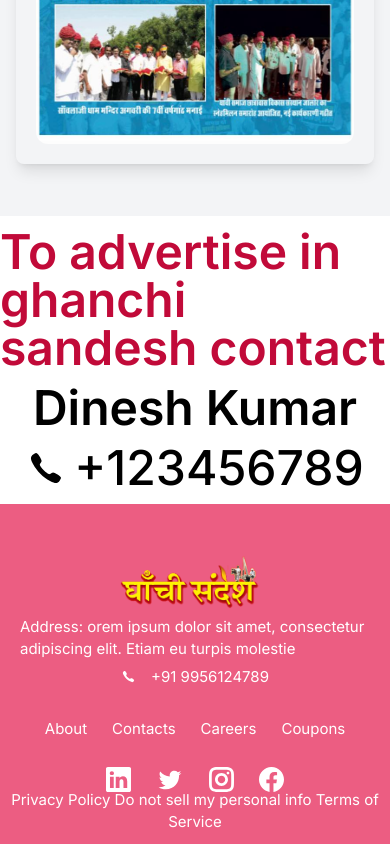
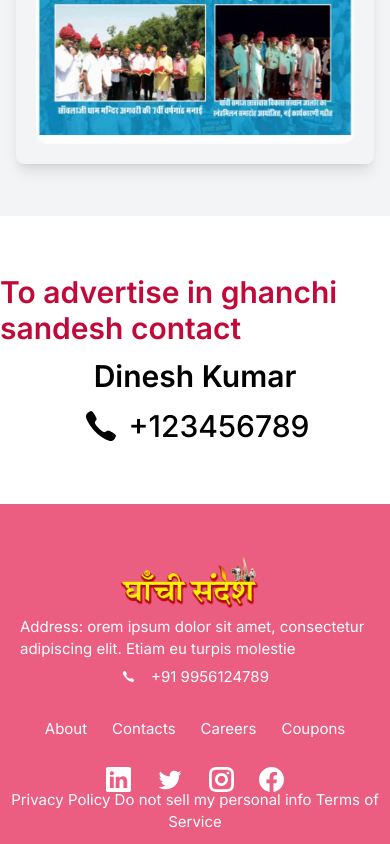
Before and after one commit to carnageitself/Ghanchi-Sandesh, a Next.js app: page /magazine in a window 390 px wide. Shown: the part 3396-4240 px from the top of the page. Built offline with nearby package versions, Linux system fonts and the light colour scheme.

Commit message:
magazine page responsive

```diff
--- a/app/magazine/page.tsx
+++ b/app/magazine/page.tsx
@@ -18,14 +18,14 @@
       <MagazineData />
       </div>
       </div>
-      <div className="contact w-full">
+      <div className="contact flex flex-col items-center w-full">
       <div className="container flex flex-col h-72 bg-white items-center justify-center gap-3">
-       <h1 className="text-5xl font-semibold text-[#C10A39]">To advertise in ghanchi sandesh contact</h1>
-       <h1 className="text-5xl font-semibold text-black">Dinesh Kumar</h1>
+       <h1 className="text-3xl font-semibold text-[#C10A39]">To advertise in ghanchi sandesh contact</h1>
+       <h1 className="text-3xl font-semibold text-black">Dinesh Kumar</h1>
        <div className="flex items-center gap-2">
        <IoIosCall size={40}/>
 
-       <h1 className="text-5xl font-medium text-black">+123456789</h1>
+       <h1 className="text-3xl font-medium text-black">+123456789</h1>
        </div>
       </div>
       </div>
```
